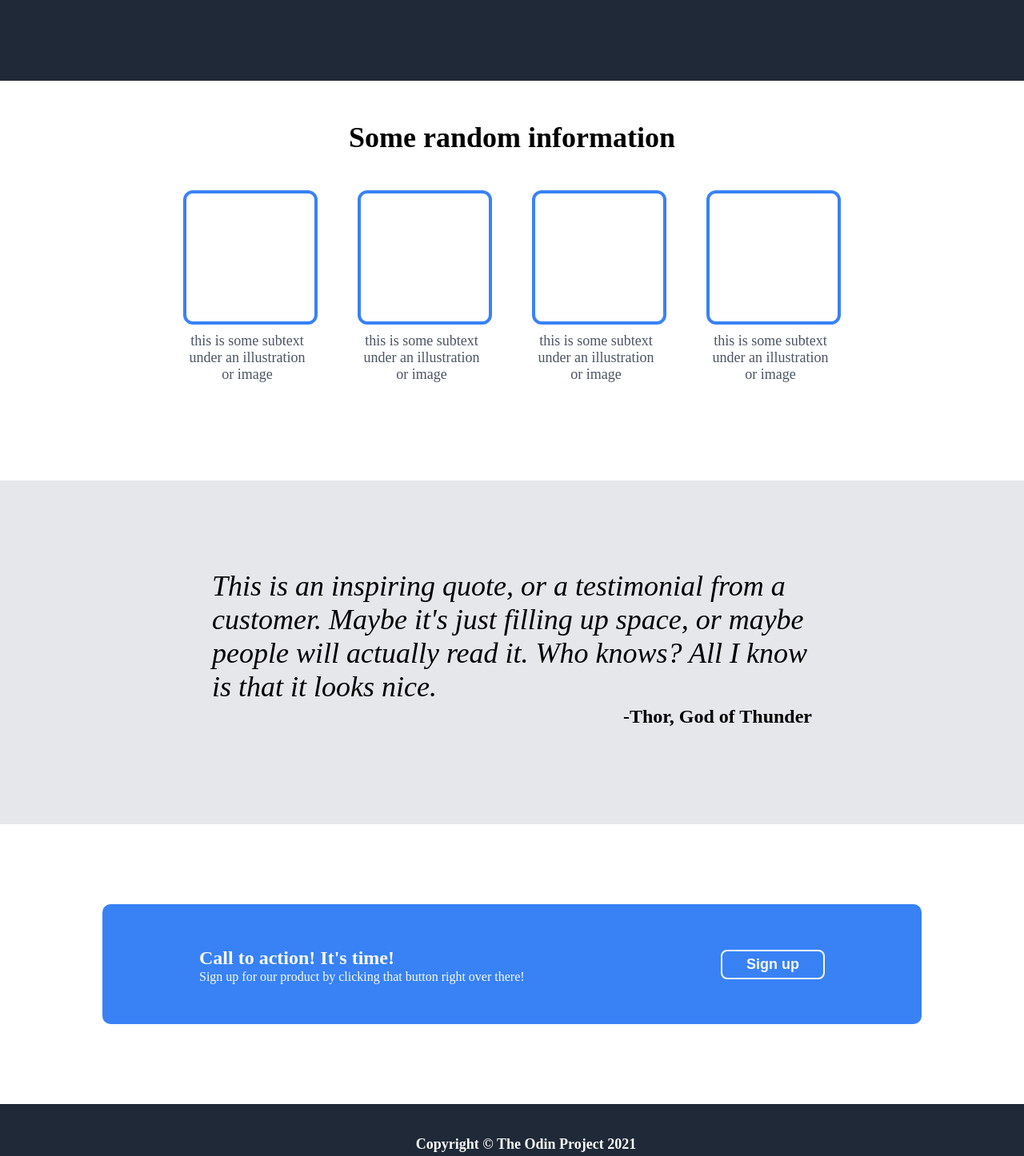
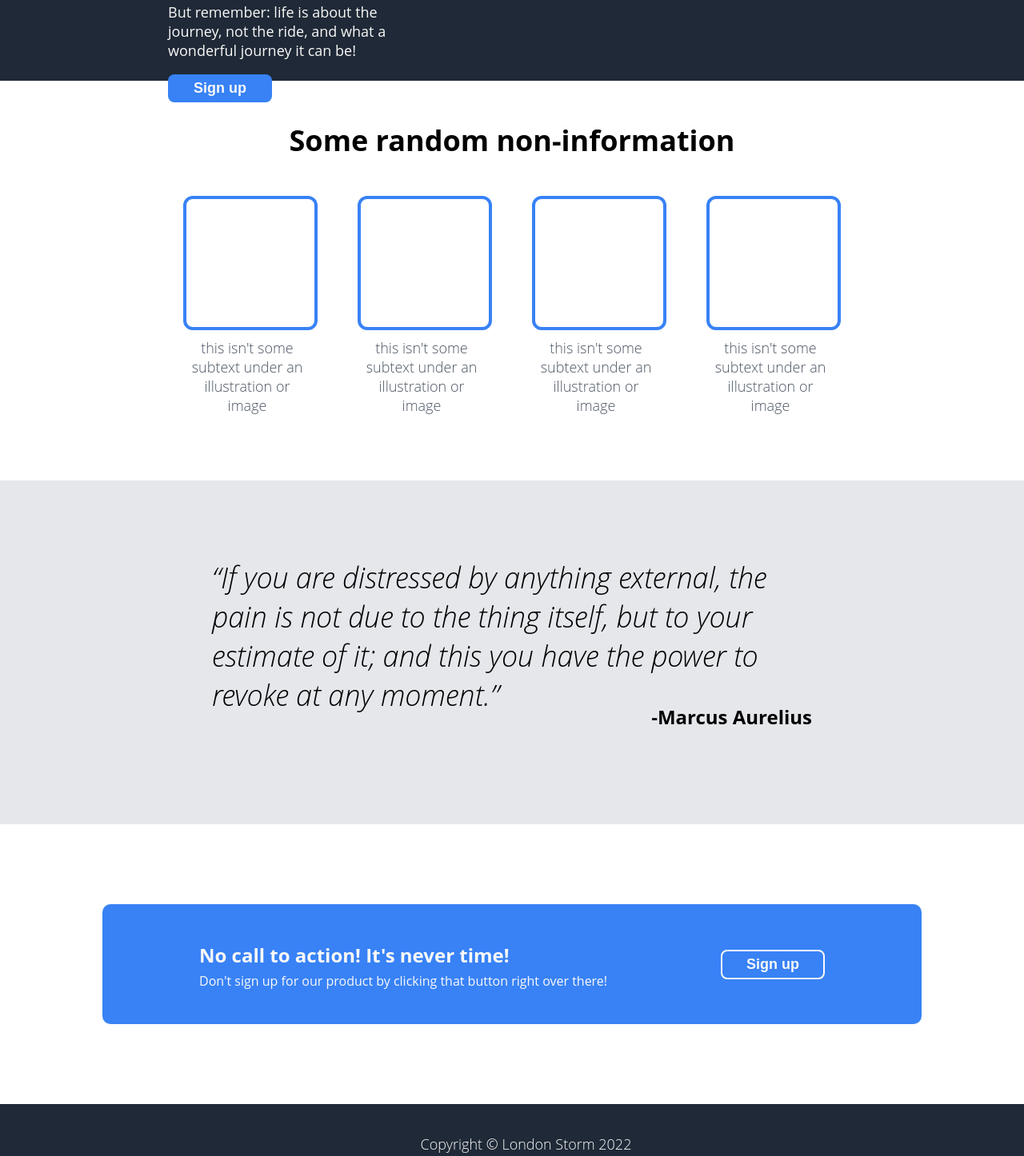
Before and after one commit to londonexmachina/landing-page, a plain HTML site: page index.html in a window 1280 px wide. Shown: the part 435-1881 px from the top of the page at 80% size. Drawn offline with Linux system fonts and the light colour scheme.

Commit message:
Finish CSS

```diff
--- a/index.html
+++ b/index.html
@@ -22,9 +22,8 @@
         <div class="bottom">
             <div class="left">
                 <h1 class="hero">This website isn't awesome</h1>
-                <p class="subhero">This website has some smaller subtext that
-                    goes here under the main title. It's a smaller
-                    font and the color is lower contrast
+                <p class="subhero">But remember: life is about the journey,
+                    not the ride, and what a wonderful journey it can be!
                 </p>
                 <button type="button" id="first-button">Sign up</button>
             </div>
@@ -37,28 +36,28 @@
 
     <div class="second">
         <div class="top">
-            <h2>Some random information</h2>
+            <h2>Some random non-information</h2>
         </div>
 
         <div class="bottom">
             <div class="pair">
                 <div class="info-box"></div>
-                <p class="info-text">this is some subtext under an illustration or image</p>
+                <p class="info-text">this isn't some subtext under an illustration or image</p>
             </div>
 
             <div class="pair">
                 <div class="info-box"></div>
-                <p class="info-text">this is some subtext under an illustration or image</p>
+                <p class="info-text">this isn't some subtext under an illustration or image</p>
             </div>
 
             <div class="pair">
                 <div class="info-box"></div>
-                <p class="info-text">this is some subtext under an illustration or image</p>
+                <p class="info-text">this isn't some subtext under an illustration or image</p>
             </div>
 
             <div class="pair">
                 <div class="info-box"></div>
-                <p class="info-text">this is some subtext under an illustration or image</p>
+                <p class="info-text">this isn't some subtext under an illustration or image</p>
             </div>
         </div>
     </div>
@@ -66,14 +65,13 @@
     <div class="third">
         <div class="quote">
             <div class="top">
-                <p>This is an inspiring quote, or a testimonial
-                    from a customer. Maybe it's just filling up
-                    space, or maybe people will actually read it.
-                    Who knows? All I know is that it looks nice.
+                <p>“If you are distressed by anything external, the pain is not due to the thing
+                    itself, but to your estimate of it; and this you have the power to revoke at
+                    any moment.”
                 </p>
             </div>
             <div class="bottom">
-                <h2>-Thor, God of Thunder</h2>
+                <h2>-Marcus Aurelius</h2>
             </div>
         </div>
     </div>
@@ -82,11 +80,11 @@
         <div class="container">
             <div class="left">
                 <div class="top">
-                    <h2>Call to action! It's time!</h2>
+                    <h2>No call to action! It's never time!</h2>
                 </div>
 
                 <div class="bottom">
-                    <p>Sign up for our product by clicking that button
+                    <p>Don't sign up for our product by clicking that button
                     right over there!</p>
                 </div>
             </div>
@@ -98,7 +96,7 @@
     </div>
 
     <div class="fifth">
-        <h2>Copyright © The Odin Project 2021</h2>
+        <h2>Copyright © London Storm 2022</h2>
     </div>
 </body>
 </html>
--- a/style.css
+++ b/style.css
@@ -2,13 +2,15 @@ body {
     display: flex;
     flex-direction: column;
     margin: 0;
+    font-family: 'Open Sans', sans-serif
 }
 
 ol {
     list-style-type: none;
     display: flex;
     gap: 24px;
-    font-size: 20px;
+    font-size: 18px;
+    font-weight: 100;
 }
 
 .first {
@@ -43,6 +45,10 @@ ol {
     height: 240px;
 }
 
+.first .bottom .right h2 {
+    font-weight: 200;
+}
+
 .first .top, .first .bottom {
     display: flex;
     margin-left: 210px;
@@ -57,7 +63,7 @@ ol {
 }
 
 .subhero {
-    margin-top: 0;
+    margin-top: 5px;
     font-size: 18px;
 }
 
@@ -104,6 +110,7 @@ ol {
     margin-top: 10px;
     font-size: 18px;
     color: #4B5563;
+    font-weight: 200;
 }
 
 .third {
@@ -126,6 +133,7 @@ ol {
     font-size: 36px;
     height: 160px;
     font-style: italic;
+    font-weight: lighter;
 }
 
 .third .quote .bottom {
@@ -161,7 +169,7 @@ ol {
 }
 
 .forth .container .left .top {
-    margin-bottom: -35px;
+    margin-bottom: -30px;
 }
 
 #second-button {
@@ -184,6 +192,7 @@ ol {
 
 .fifth h2 {
     margin-left: 35px;
+    font-weight: 300;
 }
 
 .first, .fifth {
```
